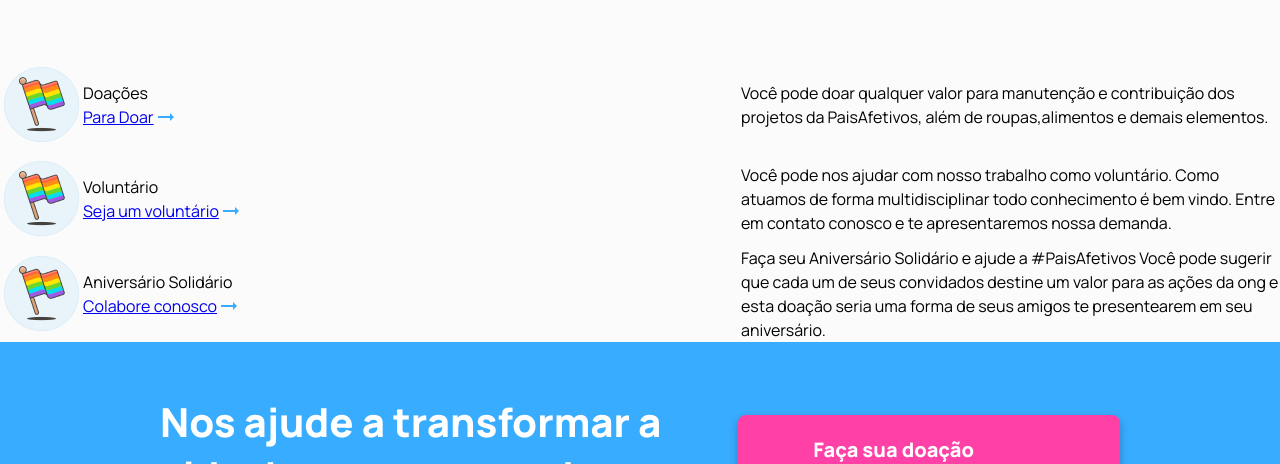
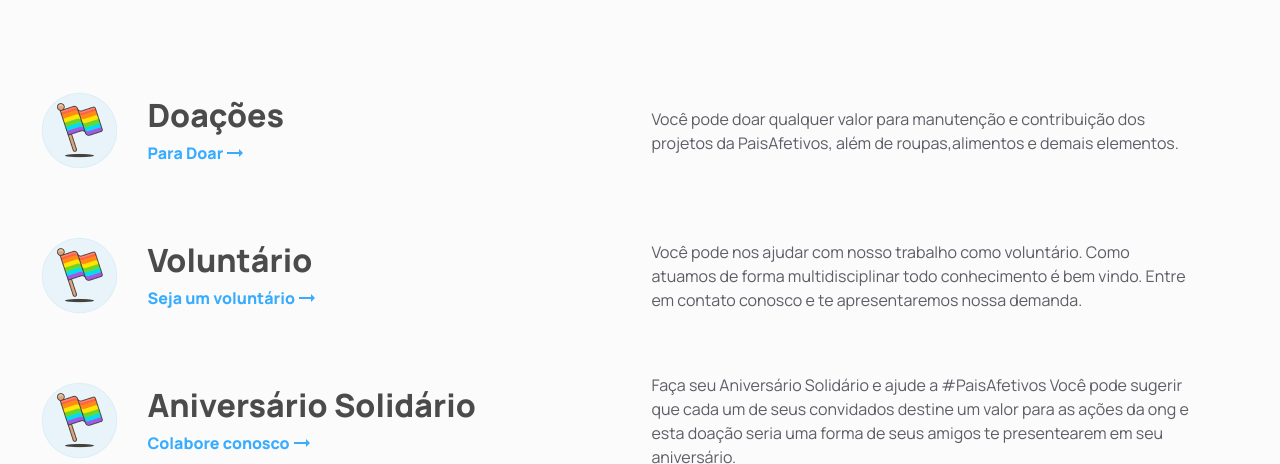
Before and after one commit to GrupoCPB/paisafetivos-web-frontend, a React (Create React App) app: page /como-ajudar in a window 1280 px wide. Shown: the part 488-952 px from the top of the page. Built offline with nearby package versions, Linux system fonts and the light colour scheme.

Commit message:
add: completa estilização da secao de contribuicao

```diff
--- a/src/components/ContributionSection/ContributionSection.jsx
+++ b/src/components/ContributionSection/ContributionSection.jsx
@@ -4,11 +4,26 @@ import Typography from '@mui/material/Typography';
 import styled from 'styled-components';
 
 import flag from 'assets/icon-flag.png';
-import { ArrowSignal } from 'components/Home/SectionAbout/styles'
 import ArrowRightAltIcon from '@mui/icons-material/ArrowRightAlt';
+import theme from 'style/theme'
+
+export const ArrowSignal = styled.div`
+  display: flex;
+  justify-content: start;
+  align-items: center;
+  color: ${theme.palette.secondary.main};
+
+  a {
+      color: ${theme.palette.secondary.main};
+      text-decoration: none;
+      font-size: 16px;
+      font-weight: bold;
+    }
+`;
 
 export const DivSectionRight = styled.div`
   width: 539px;
+  margin-right: 7%;
 `;
 
 export const DivSectionleft = styled.div`
@@ -16,6 +31,11 @@ export const DivSectionleft = styled.div`
   flex-direction: row;
   align-items: center;
   justify-content: center;
+  margin-left: 3%;
+
+  img {
+    margin-right: 26px;
+  }
 `;
 
 export function ContributionSection() {
@@ -27,23 +47,35 @@ export function ContributionSection() {
           flexDirection="row"
           justifyContent="space-between"
           alignItems="center"
+          height="145px"
         >
           <DivSectionleft>
             <img src={flag} alt="bandeira" />
+
             <div>
-              <Typography>
+              <Typography
+                variant="h4"
+                fontSize="32px"
+                fontWeight="bold"
+                color="#4B4B4B"
+                mb="5px"
+              >
                 Doações
               </Typography>
               <ArrowSignal>
-              <a href="/">
-                Para Doar
-              </a>
-              <ArrowRightAltIcon />
-            </ArrowSignal>
+              <a href="/"> Para Doar </a>
+                <ArrowRightAltIcon />
+              </ArrowSignal>
             </div>
+
           </DivSectionleft>
           <DivSectionRight>
-            <Typography>
+            <Typography
+              variant="body1"
+              fontSize="16px"
+              fontWeight="medium"
+              color="#5D5D66"
+            >
               Você pode doar qualquer valor para manutenção e contribuição dos projetos da PaisAfetivos, além de roupas,alimentos e demais elementos.
             </Typography>
           </DivSectionRight>
@@ -54,11 +86,18 @@ export function ContributionSection() {
           flexDirection="row"
           justifyContent="space-between"
           alignItems="center"
+          height="145px"
         >
           <DivSectionleft>
             <img src={flag} alt="bandeira" />
             <div>
-              <Typography>
+              <Typography
+                variant="h4"
+                fontSize="32px"
+                fontWeight="bold"
+                color="#4B4B4B"
+                mb="5px"
+              >
                 Voluntário
               </Typography>
               <ArrowSignal>
@@ -70,7 +109,12 @@ export function ContributionSection() {
             </div>
           </DivSectionleft>
           <DivSectionRight>
-            <Typography>
+            <Typography
+              variant="body1"
+              fontSize="16px"
+              fontWeight="medium"
+              color="#5D5D66"
+            >
               Você pode nos ajudar com nosso trabalho como voluntário. Como atuamos de forma multidisciplinar todo conhecimento é bem vindo. Entre em     contato conosco e te apresentaremos nossa demanda.
             </Typography>
           </DivSectionRight>
@@ -81,11 +125,18 @@ export function ContributionSection() {
           flexDirection="row"
           justifyContent="space-between"
           alignItems="center"
+          height="145px"
         >
           <DivSectionleft>
             <img src={flag} alt="bandeira" />
             <div>
-              <Typography>
+              <Typography
+                variant="h4"
+                fontSize="32px"
+                fontWeight="bold"
+                color="#4B4B4B"
+                mb="5px"
+              >
                 Aniversário Solidário
               </Typography>
               <ArrowSignal>
@@ -97,7 +148,12 @@ export function ContributionSection() {
             </div>
           </DivSectionleft>
           <DivSectionRight>
-            <Typography>
+            <Typography
+              variant="body1"
+              fontSize="16px"
+              fontWeight="medium"
+              color="#5D5D66"
+            >
               Faça seu Aniversário Solidário e ajude a #PaisAfetivos Você pode sugerir que cada um de seus convidados destine um valor para as ações da ong e esta doação seria uma forma de seus amigos te presentearem em seu aniversário.
             </Typography>
           </DivSectionRight>
```
